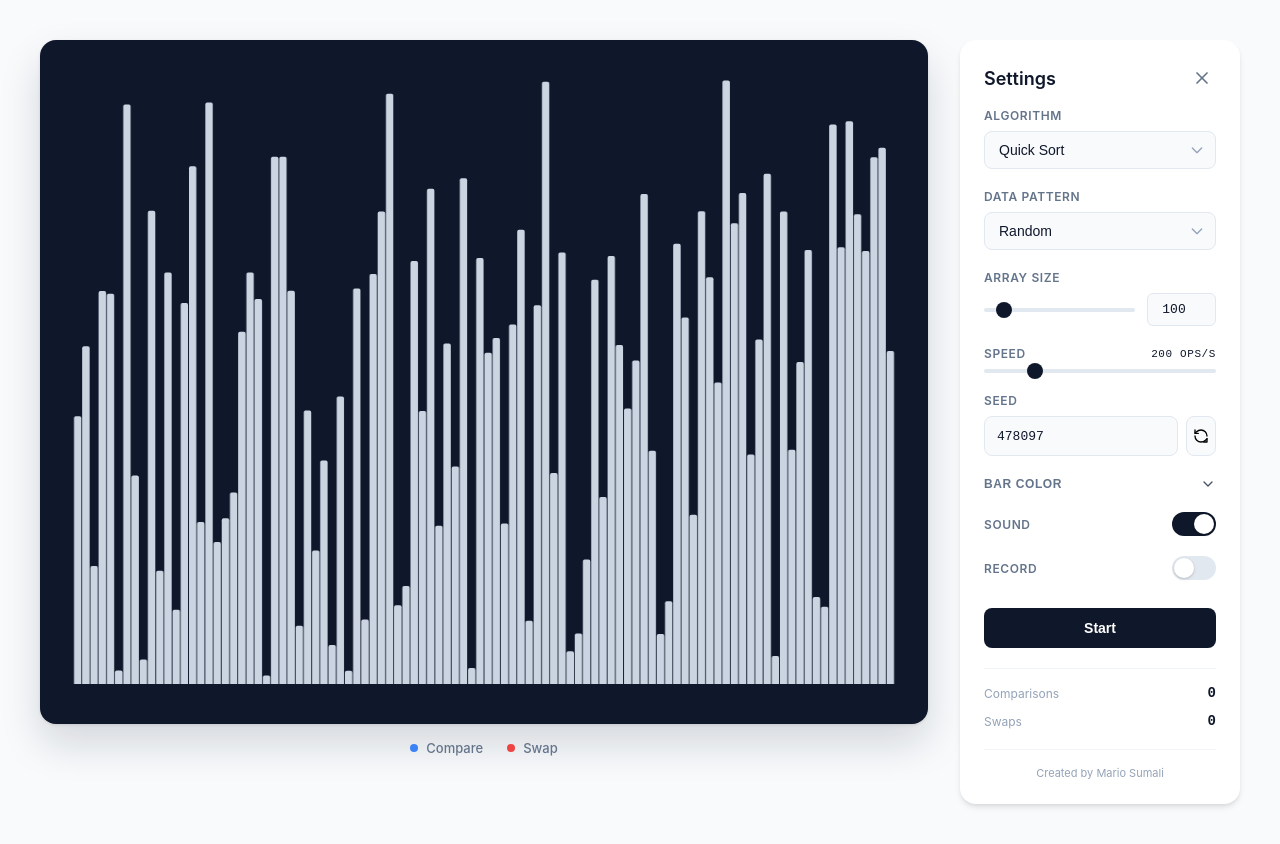
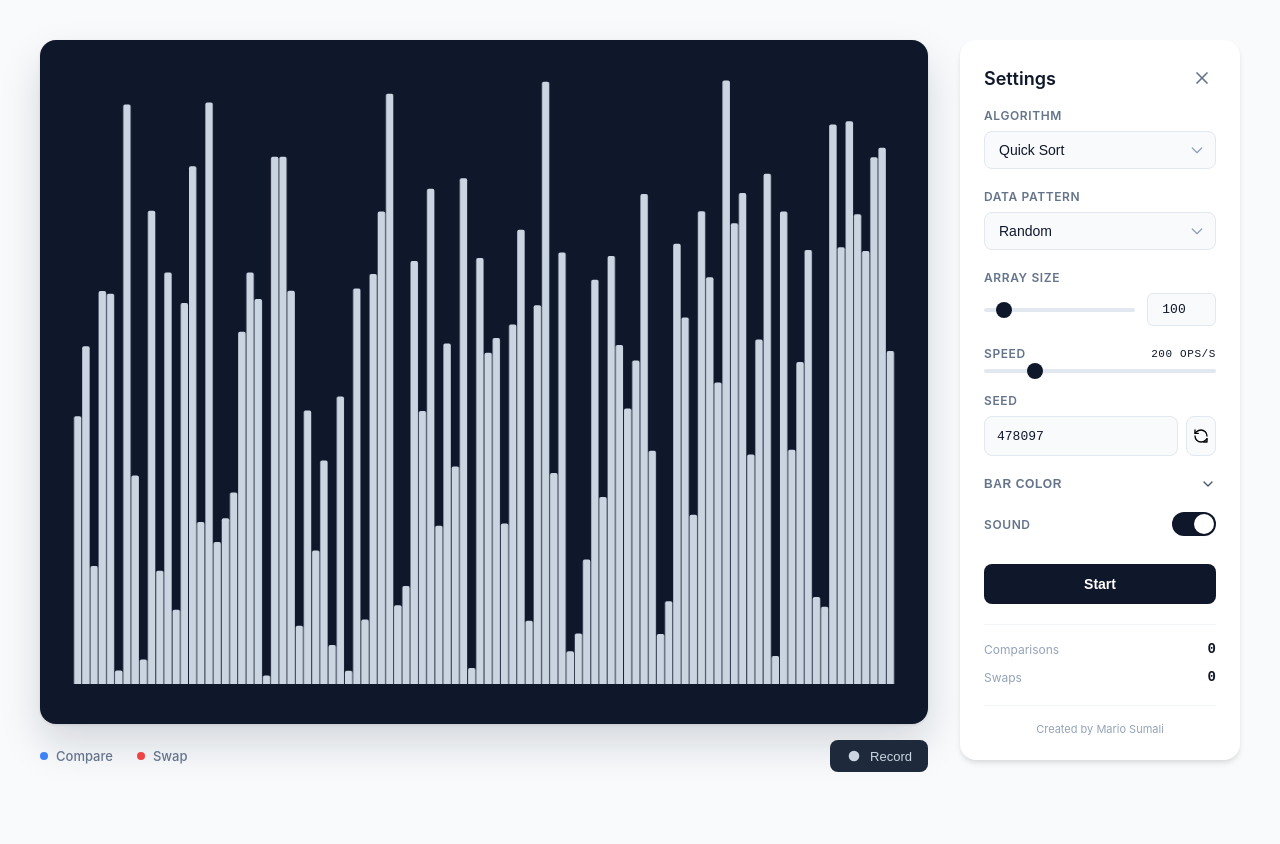
Before and after one commit to mariosumali/sorting-algorithm-visualizer, a Next.js app: page / in a window 1280 px wide. After the commit the page ends 812 px from the top, so only its background shows below. Built offline with nearby package versions, Linux system fonts and the light colour scheme.

Commit message:
moved record button to canvas area as a proper start/stop button

```diff
--- a/src/app/page.module.css
+++ b/src/app/page.module.css
@@ -46,10 +46,15 @@
     0 20px 40px rgba(15, 23, 42, 0.15);
 }
 
+.legendBar {
+  display: flex;
+  align-items: center;
+  justify-content: space-between;
+}
+
 .legend {
   display: flex;
   gap: 24px;
-  justify-content: center;
 }
 
 .legendItem {
@@ -66,3 +71,51 @@
   height: 8px;
   border-radius: 50%;
 }
+
+.recordButton {
+  display: flex;
+  align-items: center;
+  gap: 8px;
+  padding: 8px 16px;
+  background: #1e293b;
+  color: #cbd5e1;
+  border: none;
+  border-radius: 8px;
+  font-size: 13px;
+  font-weight: 500;
+  cursor: pointer;
+  transition: all 0.2s;
+}
+
+.recordButton:hover {
+  background: #334155;
+}
+
+.recordButton.recordingActive {
+  background: #ef4444;
+  color: white;
+}
+
+.recordButton.recordingActive:hover {
+  background: #dc2626;
+}
+
+.recordDot {
+  width: 8px;
+  height: 8px;
+  border-radius: 50%;
+  background: white;
+  animation: pulse 1s ease-in-out infinite;
+}
+
+@keyframes pulse {
+
+  0%,
+  100% {
+    opacity: 1;
+  }
+
+  50% {
+    opacity: 0.4;
+  }
+}
--- a/src/app/page.tsx
+++ b/src/app/page.tsx
@@ -85,6 +85,14 @@ export default function Home() {
     }
   }, []);
 
+  const handleRecordClick = useCallback(() => {
+    if (isRecording) {
+      stopRecording();
+    } else {
+      startRecording();
+    }
+  }, [isRecording, startRecording, stopRecording]);
+
   const runVerificationSweep = useCallback(() => {
     const arr = arrayRef.current;
     const audio = audioRef.current;
@@ -100,16 +108,12 @@ export default function Home() {
         // Sweep complete
         setTimeout(() => {
           setVerifiedIndex(-1);
-          // Auto-stop recording after verification sweep
-          if (mediaRecorderRef.current && mediaRecorderRef.current.state === 'recording') {
-            setTimeout(stopRecording, 500);
-          }
         }, 500);
       }
     };
 
     sweep();
-  }, [stopRecording]);
+  }, []);
 
   const handleEvent = useCallback((event: SortEvent) => {
     const audio = audioRef.current;
@@ -225,9 +229,7 @@ export default function Home() {
       pivot: new Set(),
       range: null,
     });
-    // Stop recording if active
-    stopRecording();
-  }, [stopRecording]);
+  }, []);
 
   const handleSpeedChange = useCallback((speed: number) => {
     controllerRef.current?.setSpeed(speed);
@@ -245,14 +247,6 @@ export default function Home() {
     setBarColor(color);
   }, []);
 
-  const handleRecordToggle = useCallback(() => {
-    if (isRecording) {
-      stopRecording();
-    } else {
-      startRecording();
-    }
-  }, [isRecording, startRecording, stopRecording]);
-
   return (
     <main className={styles.main}>
       <div className={styles.container}>
@@ -269,6 +263,7 @@ export default function Home() {
             />
           </div>
 
+          <div className={styles.legendBar}>
             <div className={styles.legend}>
               <span className={styles.legendItem}>
                 <span className={styles.dot} style={{ background: '#3b82f6' }} />
@@ -278,6 +273,26 @@ export default function Home() {
                 <span className={styles.dot} style={{ background: '#ef4444' }} />
                 Swap
               </span>
+            </div>
+
+            <button
+              className={`${styles.recordButton} ${isRecording ? styles.recordingActive : ''}`}
+              onClick={handleRecordClick}
+            >
+              {isRecording ? (
+                <>
+                  <span className={styles.recordDot} />
+                  Stop Recording
+                </>
+              ) : (
+                <>
+                  <svg width="16" height="16" viewBox="0 0 24 24" fill="currentColor">
+                    <circle cx="12" cy="12" r="8" />
+                  </svg>
+                  Record
+                </>
+              )}
+            </button>
           </div>
         </div>
 
@@ -290,12 +305,10 @@ export default function Home() {
           onSpeedChange={handleSpeedChange}
           onAudioToggle={handleAudioToggle}
           onColorChange={handleColorChange}
-          onRecordToggle={handleRecordToggle}
           state={state}
           metrics={metrics}
           audioEnabled={audioEnabled}
           barColor={barColor}
-          isRecording={isRecording}
         />
       </div>
     </main>
--- a/src/components/ControlPanel.tsx
+++ b/src/components/ControlPanel.tsx
@@ -24,7 +24,6 @@ interface ControlPanelProps {
     onSpeedChange: (speed: number) => void;
     onAudioToggle: (enabled: boolean) => void;
     onColorChange: (color: string) => void;
-    onRecordToggle: () => void;
     state: 'idle' | 'running' | 'paused' | 'complete';
     metrics: {
         comparisons: number;
@@ -32,7 +31,6 @@ interface ControlPanelProps {
     };
     audioEnabled: boolean;
     barColor: string;
-    isRecording: boolean;
 }
 
 export function ControlPanel({
@@ -44,12 +42,10 @@ export function ControlPanel({
     onSpeedChange,
     onAudioToggle,
     onColorChange,
-    onRecordToggle,
     state,
     metrics,
     audioEnabled,
     barColor,
-    isRecording,
 }: ControlPanelProps) {
     const [algorithm, setAlgorithm] = useState('Quick Sort');
     const [dataType, setDataType] = useState<DataGeneratorType>('random');
@@ -272,21 +268,7 @@ export function ControlPanel({
                 </div>
             </div>
 
-            {/* Record Toggle */}
-            <div className={styles.group}>
-                <div className={styles.toggleRow}>
-                    <label className={styles.label}>
-                        Record
-                        {isRecording && <span className={styles.recordIndicator} />}
-                    </label>
-                    <button
-                        className={`${styles.toggleButton} ${isRecording ? styles.toggleOn : ''} ${isRecording ? styles.recordingActive : ''}`}
-                        onClick={onRecordToggle}
-                    >
-                        <span className={styles.toggleKnob} />
-                    </button>
-                </div>
-            </div>
+
 
             {/* Controls */}
             <div className={styles.controls}>
```
Lines whose indentation alone changed are shown as unchanged.
